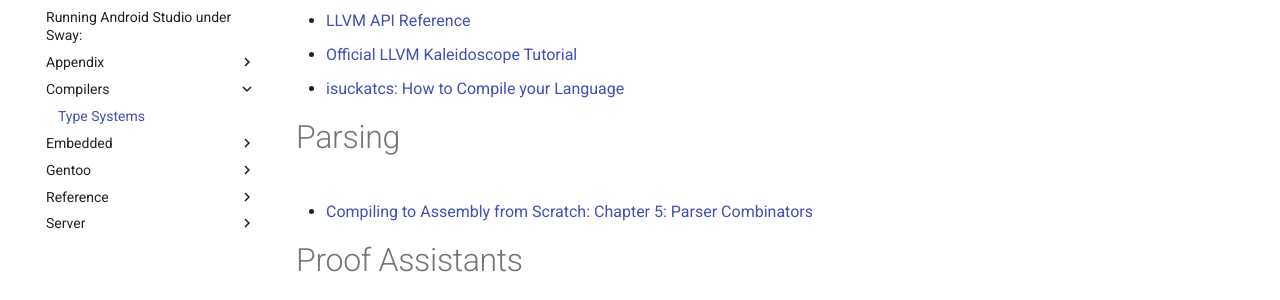
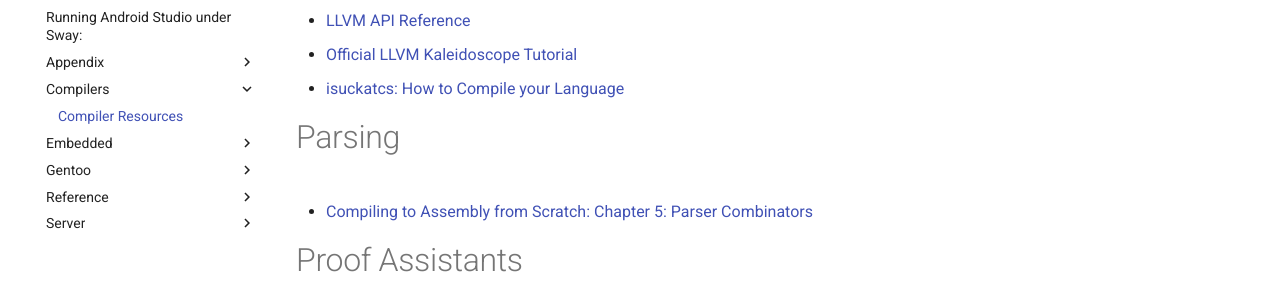
Before and after one commit to AmateurECE/twardyece-repository, an MkDocs documentation site: the page built from docs/Compilers/Resources.md, in a window 1280 px wide. Shown: the part 328-628 px from the top of the page. Built offline with MkDocs 1.6.1 and Material for MkDocs 9.7.7, drawn with Linux system fonts in a browser that asks for light colours.

Commit message:
Compilers/Resources: Update title

```diff
--- a/docs/Compilers/Resources.md
+++ b/docs/Compilers/Resources.md
@@ -1,3 +1,7 @@
+---
+title: Compiler Resources
+---
+
 # Type Systems
 * [Thunderseethe's Devlog Series on Making a Language][9]
 
```
